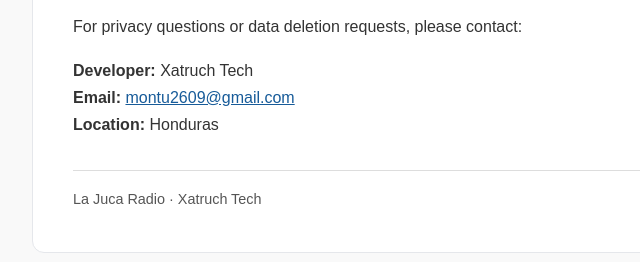
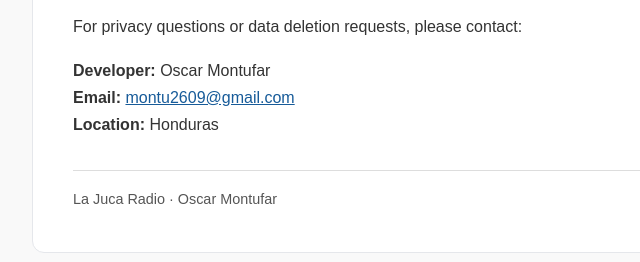
Before and after one commit to montufarhn/lajuca, a plain HTML site: page PrivacyPolicy-LaJucaRadio.html in a window 1280 px wide. Shown: the part 2206-2468 px from the top of the page, 208-848 px from the left. Drawn offline with Linux system fonts and the light colour scheme.

Commit message:
Update developer name in Privacy Policy

```diff
--- a/PrivacyPolicy-LaJucaRadio.html
+++ b/PrivacyPolicy-LaJucaRadio.html
@@ -11,7 +11,7 @@
 <body><main>
 <header><h1>Privacy Policy</h1>
 <p><strong>App Name:</strong> La Juca Radio<br>
-<strong>Developer:</strong> Xatruch Tech<br>
+<strong>Developer:</strong> Oscar Montufar<br>
 <strong>Effective Date:</strong> November 26, 2026</p></header>
 <p>This Privacy Policy explains how information may be processed when you use La Juca Radio, an online radio application providing live audio streaming, song information, album artwork and recently played tracks.</p>
 <h2>1. Information We Collect</h2>
@@ -40,6 +40,6 @@
 <p>We may update this policy as the application or its services change. Updates will be published on this page with a revised effective date.</p>
 <h2>9. Contact Us</h2>
 <p>For privacy questions or data deletion requests, please contact:</p>
-<p><strong>Developer:</strong> Xatruch Tech<br><strong>Email:</strong> <a href="mailto:montu2609@gmail.com">montu2609@gmail.com</a><br><strong>Location:</strong> Honduras</p>
-<footer>La Juca Radio &middot; Xatruch Tech</footer>
+<p><strong>Developer:</strong> Oscar Montufar<br><strong>Email:</strong> <a href="mailto:montu2609@gmail.com">montu2609@gmail.com</a><br><strong>Location:</strong> Honduras</p>
+<footer>La Juca Radio &middot; Oscar Montufar</footer>
 </main></body></html>
```
